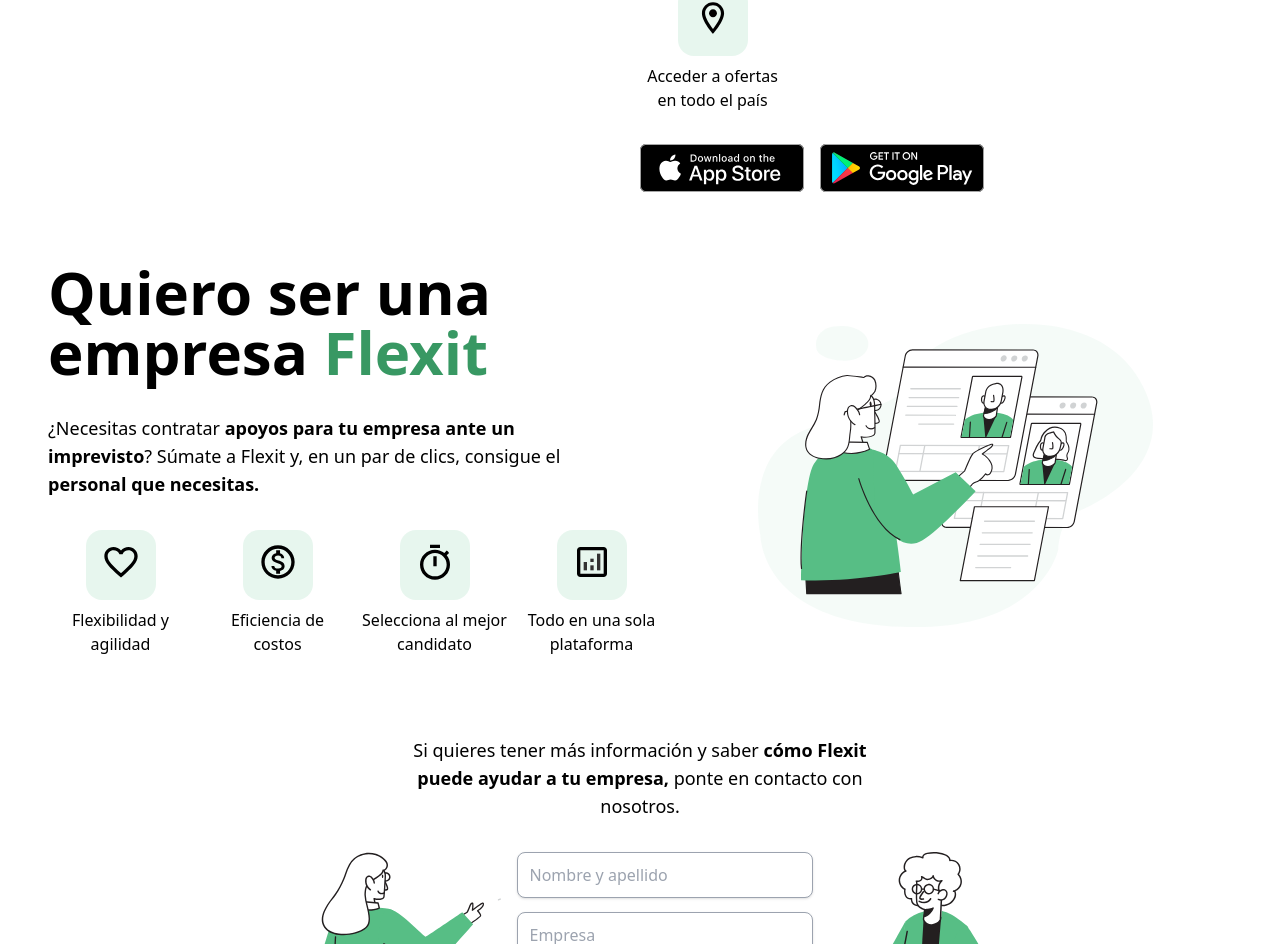
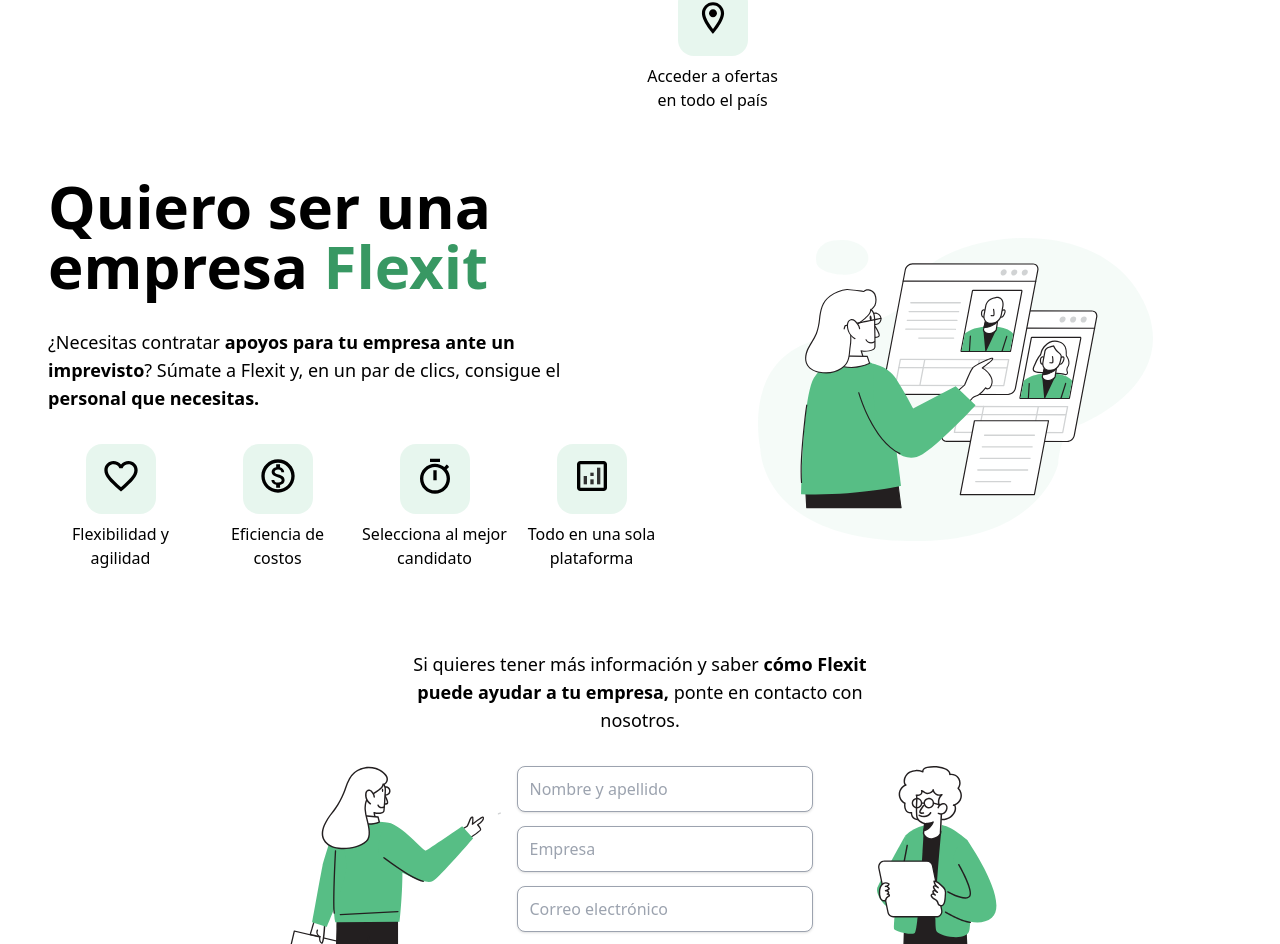
Before and after one commit to gabcode7/flexit-landing, a Next.js app: page / in a window 1280 px wide. Shown: the part 1105-2049 px from the top of the page. Built offline with nearby package versions, Linux system fonts and the light colour scheme.

Commit message:
store logos quickfix

```diff
--- a/src/components/_Pages/Home/index.tsx
+++ b/src/components/_Pages/Home/index.tsx
@@ -143,7 +143,7 @@
               </article>
             </div>
 
-            <div className="mt-8 flex justify-center w925:justify-start">
+            <div className="mt-8 flex justify-center w925:justify-start w925:hidden">
               <StoresBadges />
             </div>
           </div>
```
